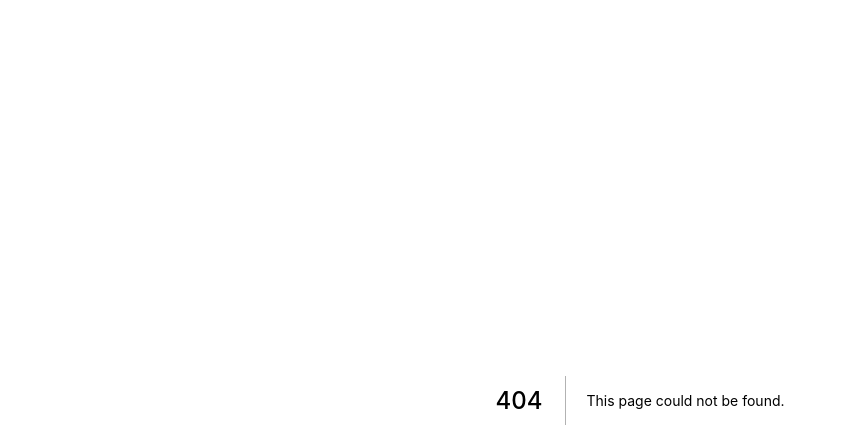
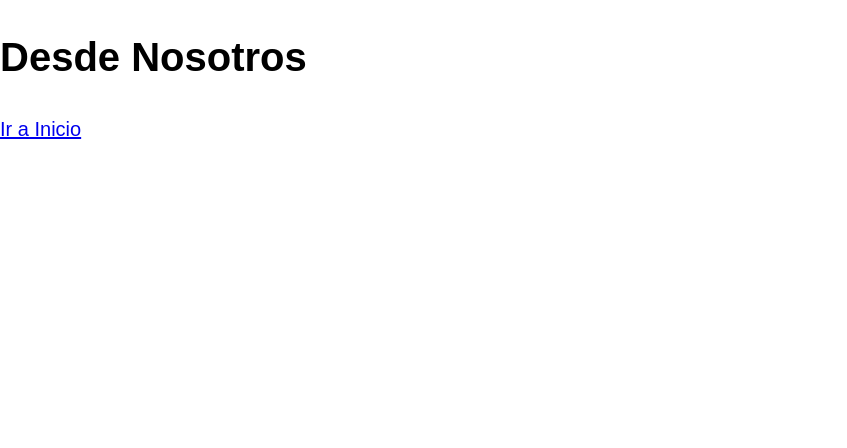
Before and after one commit to AndresDevTitan/babyshopmr, a Next.js app: page /nosotros in a window 1280 px wide. Before the commit this address had no page. Shown: the top 448 px of the page, without its empty margins (0-847 px from the left). Built offline with nearby package versions, Linux system fonts and the light colour scheme.

Commit message:
Ensayo despliegue

```diff
--- /dev/null
+++ b/pages/nosotros.js
@@ -0,0 +1,11 @@
+import Link from "next/link";
+
+export default function Nosotros() {
+  return (
+    <div>
+      <h1>Desde Nosotros</h1>
+
+      <Link href="/">Ir a Inicio</Link>
+    </div>
+  );
+}
```
Also changed, not shown: components/layout.js (added, +9 -0 lines), pages/index.js (+6 -3 lines).
